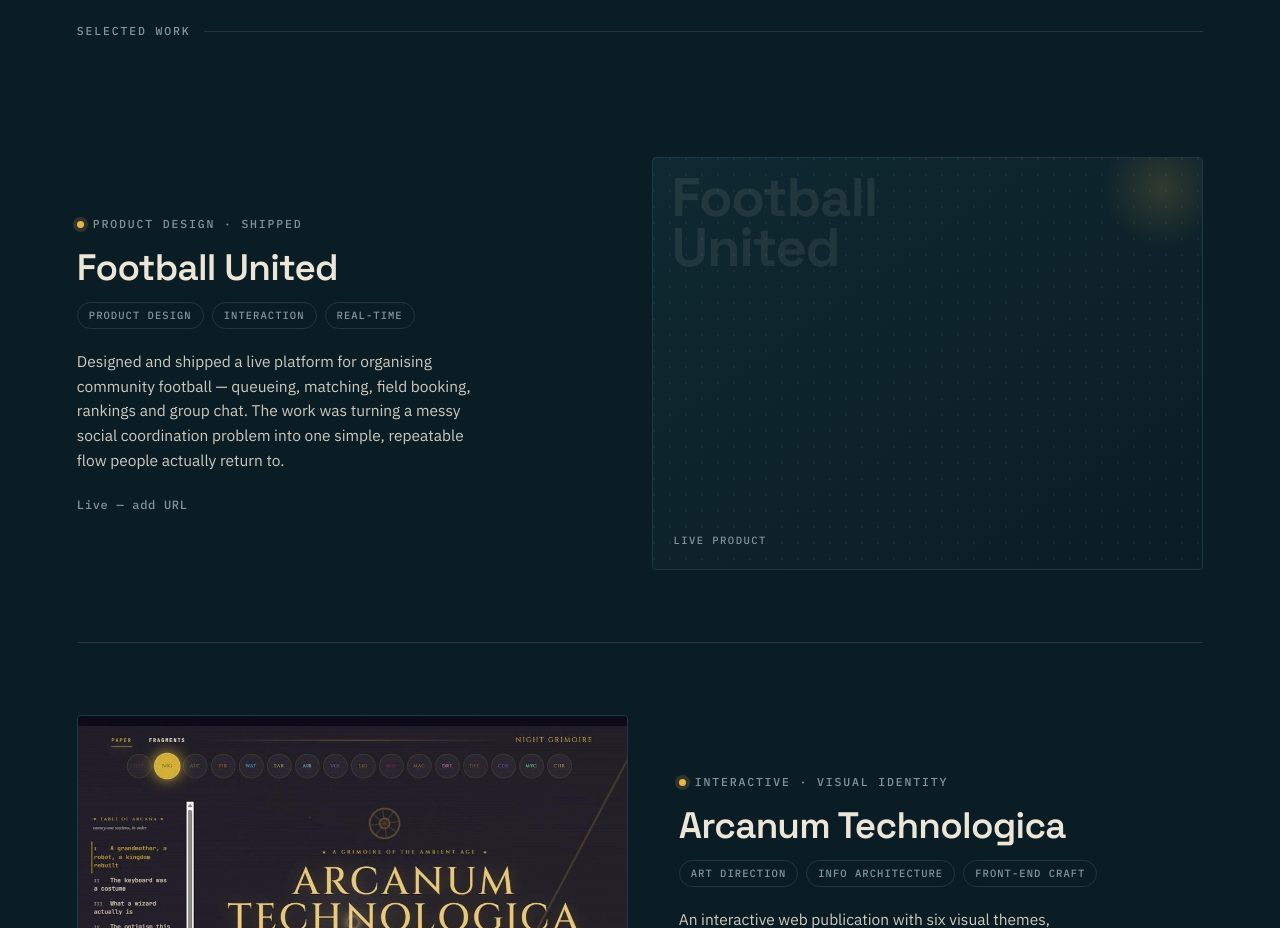
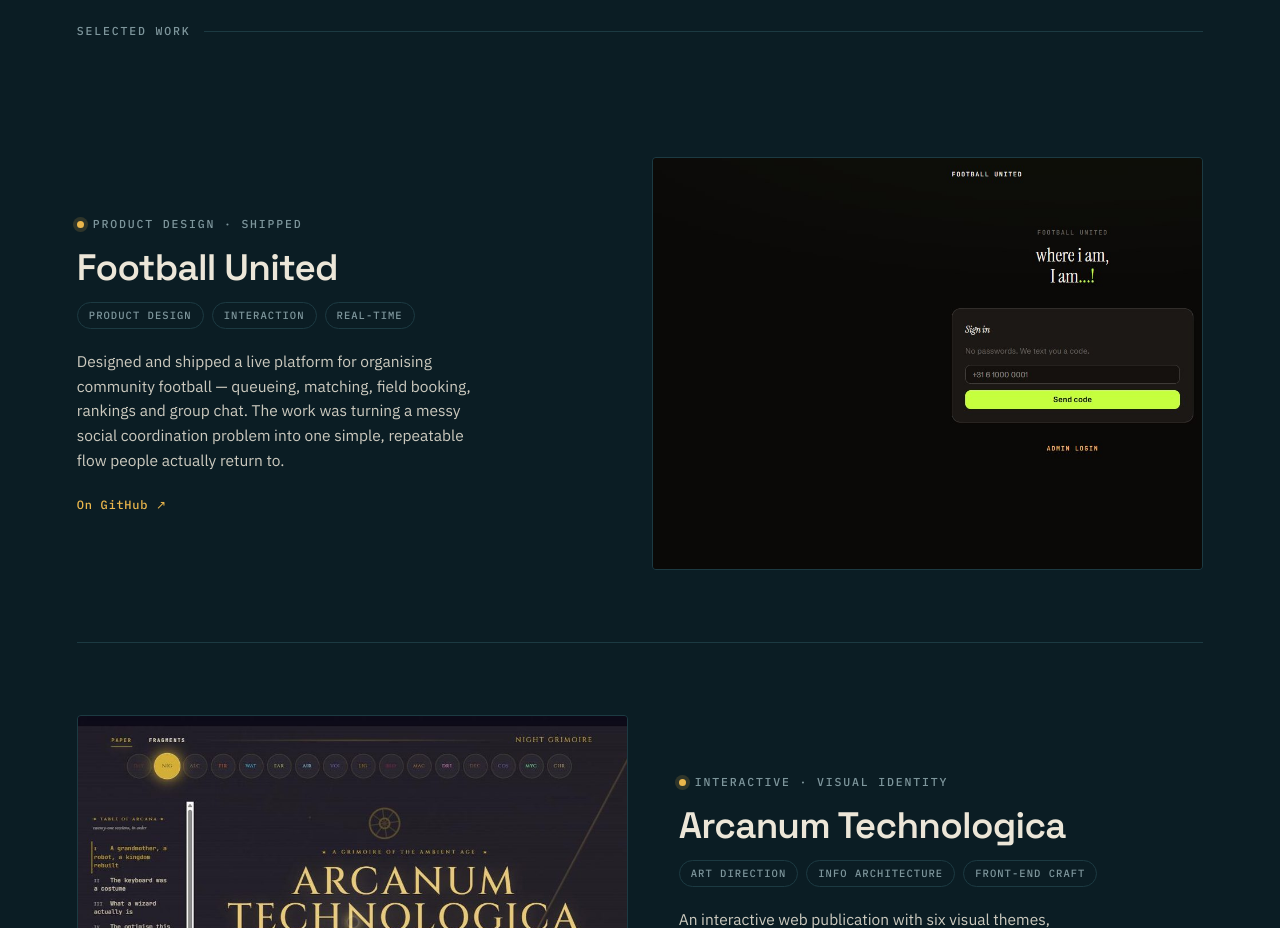
Before and after one commit to irf97/irf97.github.io, a plain HTML site: page index.html in a window 1280 px wide. Shown: the part 1420-2348 px from the top of the page. Drawn offline with Linux system fonts and the light colour scheme.

Commit message:
feat: Football United card — add cover screenshot, link GitHub repo

```diff
--- a/index.html
+++ b/index.html
@@ -221,13 +221,13 @@
 
   <!-- To use a real screenshot: add <img src="your-image.png" alt=""> inside .cover -->
   <article class="proj reveal">
-    <div class="cover"><span class="glow"></span><span class="big">Football<br>United</span><span class="pcap">live product</span></div>
+    <div class="cover"><img src="cover-fu.jpg" alt="Football United — sign-in screen"></div>
     <div class="proj-body">
       <span class="node mono"><i></i>Product design · shipped</span>
       <h3>Football United</h3>
       <div class="tags"><span class="tag">Product design</span><span class="tag">Interaction</span><span class="tag">Real-time</span></div>
       <p>Designed and shipped a live platform for organising community football — queueing, matching, field booking, rankings and group chat. The work was turning a messy social coordination problem into one simple, repeatable flow people actually return to.</p>
-      <a class="golink off">Live — add URL</a>
+      <a class="golink" href="https://github.com/irf97/FU_football_united" target="_blank" rel="noopener">On GitHub ↗</a>
     </div>
   </article>
 
```
Also changed, not shown: cover-fu.jpg (added).
